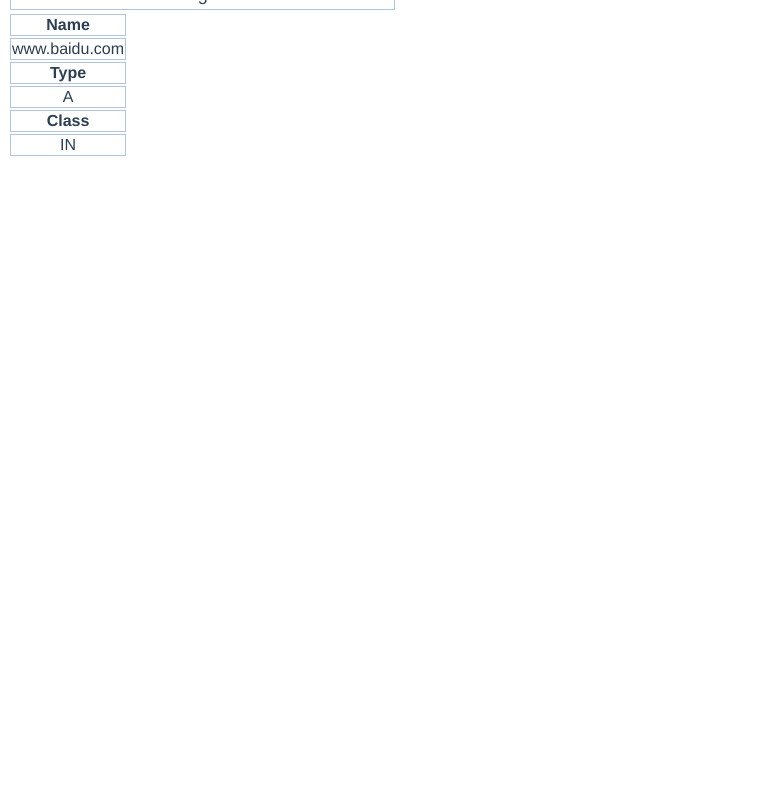
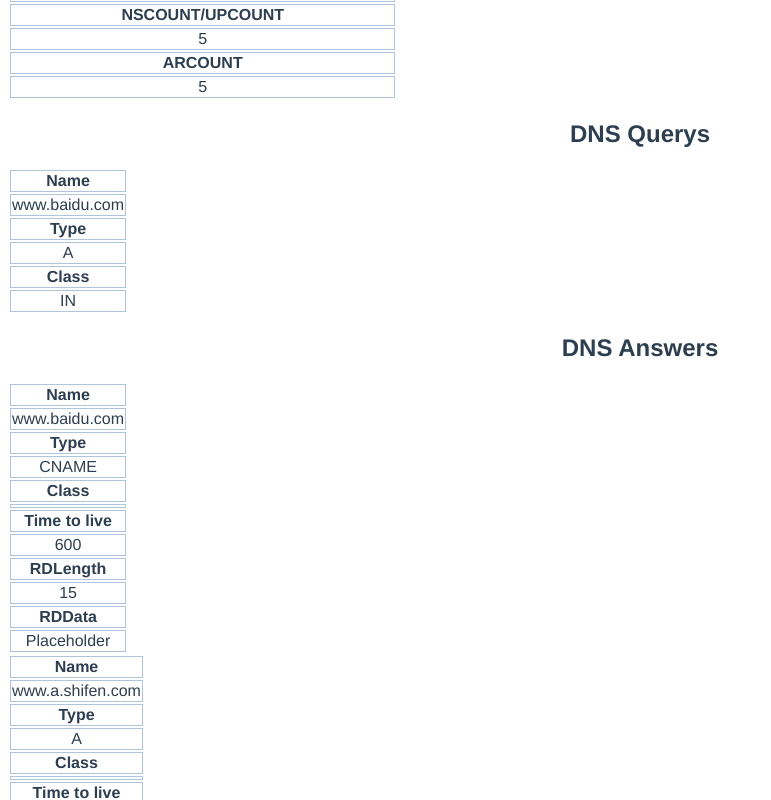
Before and after one commit to xiongmao86/dns-playground, a Vue app: page / in a window 1280 px wide. Shown: the part 380-1180 px from the top of the page, without its empty margins (0-771 px from the left). Before the commit the page ends 800 px from the top, so only its background shows below. Built offline with nearby package versions, Linux system fonts and the light colour scheme.

Commit message:
Add Resource Record and revise App page.

```diff
--- a/src/App.vue
+++ b/src/App.vue
@@ -1,23 +1,35 @@
 <template>
   <div id="app">
+      <h1>The Anatomy of DNS Packet</h1>
+      <h2>DNS Header</h2>
       <DNSHeader />
-      <DNSQuery v-bind="query"/>
+      <h2>DNS Querys</h2>
+      <DNSQuery v-for="(query, index) in querys"
+        v-bind="query"
+        v-bind:key="index" />
+      <h2>DNS Answers</h2>
+      <DNSResourceRecord v-for="(answer, index) in answers"
+        v-bind="answer"
+        v-bind:key="index" />
   </div>
 </template>
 
 <script>
 import DNSHeader from './components/DNSHeader.vue'
 import DNSQuery from './components/DNSQuery.vue'
+import DNSResourceRecord from './components/DNSResourceRecord.vue'
 
 export default {
   name: 'App',
   components: {
     DNSHeader,
-    DNSQuery
+    DNSQuery,
+    DNSResourceRecord
   },
   data () {
     return {
-      query: this.$store.state.querys[0]
+      querys: this.$store.state.querys,
+      answers: this.$store.state.answers
     }
   }
 }
--- a/src/components/DNSHeader.vue
+++ b/src/components/DNSHeader.vue
@@ -1,6 +1,5 @@
 <template>
     <table>
-        <caption>DNS Header</caption>
         <thead>
             <Ruler :n="16" />
         </thead>
--- /dev/null
+++ b/src/components/DNSResourceRecord.vue
@@ -0,0 +1,63 @@
+<template>
+    <table>
+        <tr>
+            <th>Name</th>
+        </tr>
+        <tr>
+            <td>{{name}}</td>
+        </tr>
+        <tr>
+            <th>Type</th>
+        </tr>
+        <tr>
+            <td>{{type}}</td>
+        </tr>
+        <tr>
+            <th>Class</th>
+        </tr>
+        <tr>
+            <td>{{klass}}</td>
+        </tr>
+        <tr>
+            <th>Time to live</th>
+        </tr>
+        <tr>
+            <td>{{time_to_live}}</td>
+        </tr>
+        <tr>
+            <th>RDLength</th>
+        </tr>
+        <tr>
+            <td>{{data_length}}</td>
+        </tr>
+        <tr>
+            <th>
+                RDData
+            </th>
+        </tr>
+        <tr>
+            <!-- TODO -->
+            <td>
+                Placeholder
+            </td>
+        </tr>
+    </table>
+</template>
+
+<script>
+export default {
+    props: {
+        name: String,
+        type: String,
+        class: String,
+        time_to_live: Number,
+        data_length: Number,
+        // TODO
+        placeholder: String
+    }
+}
+</script>
+
+<style>
+
+</style>
```
